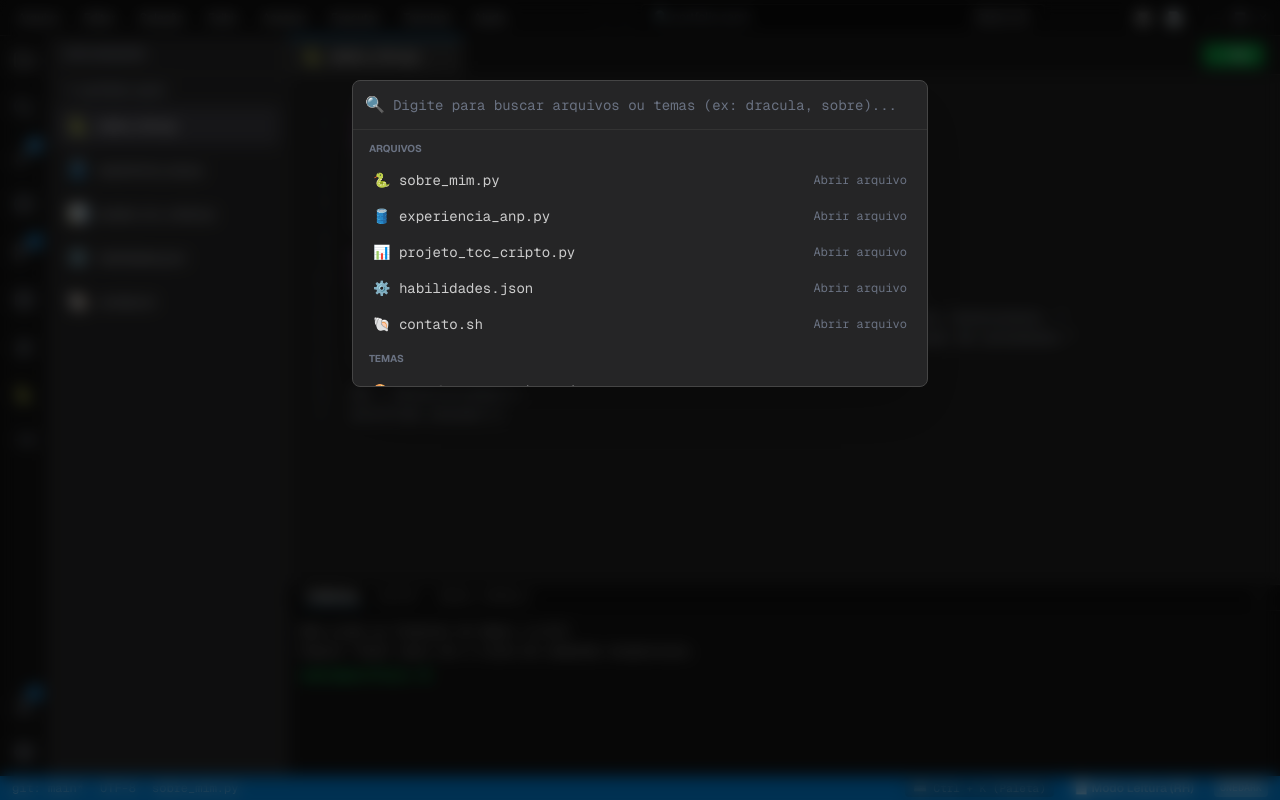
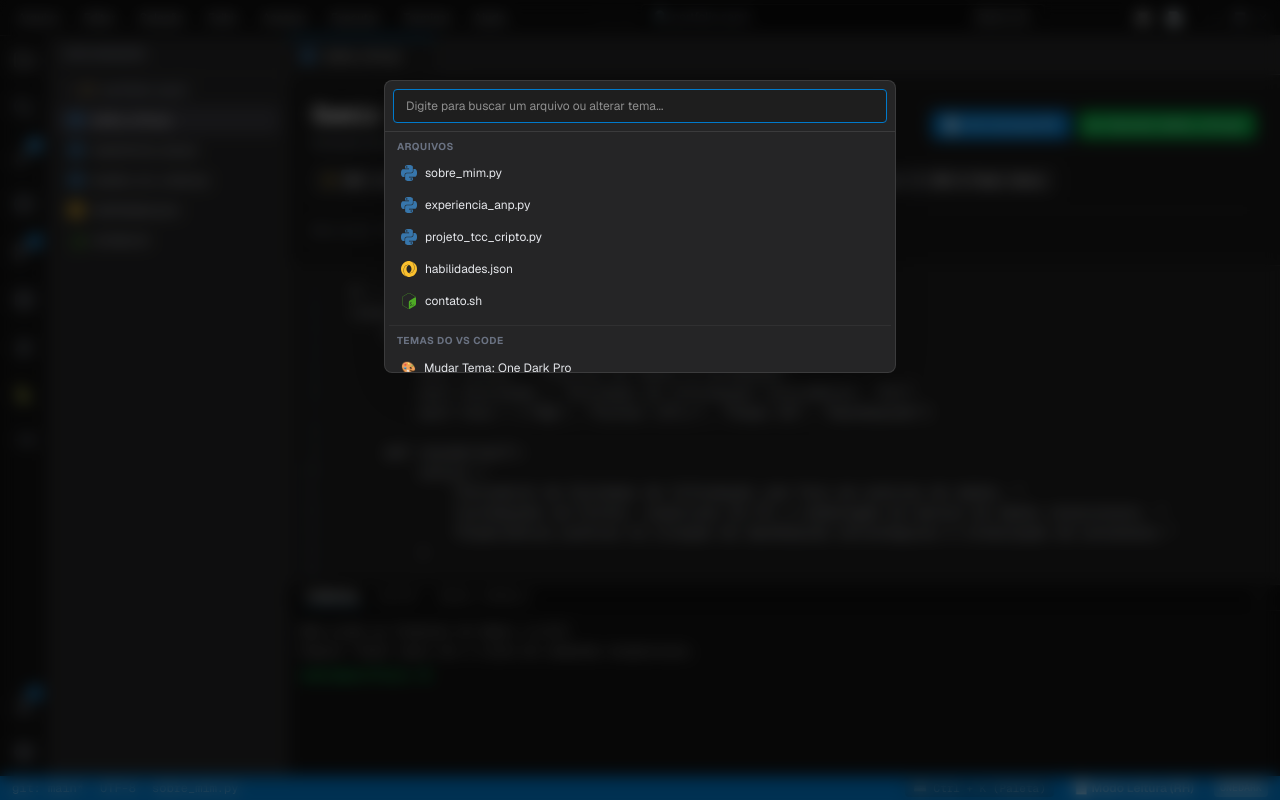
Before and after one commit to samirsousa/portfolio-ide, a Next.js app: page /portfolio-ide/ in a window 1280 px wide. Both pictures are taken after a click on the button "⌨️ Ctrl + K (Paleta)". Built offline with nearby package versions, Linux system fonts and the light colour scheme.

Commit message:
feat: ajusta icones do VS Code e CommandPalette no estilo Yash Dhingra

```diff
--- a/app/page.tsx
+++ b/app/page.tsx
@@ -118,7 +118,6 @@ export default function Home() {
     monokai: 'bg-[#272822] text-[#f8f8f2]',
   };
 
-  // 📄 SE MODO LEITURA RH ESTIVER ATIVO
   if (isReadingMode) {
     return (
       <div className="min-h-screen bg-[#121212] text-white p-6 sm:p-12 max-w-4xl mx-auto font-sans leading-relaxed">
@@ -283,7 +282,7 @@ export default function Home() {
 
   return (
     <>
-      {/* 📱 NO MOBILE: Exibe o Feed por padrão com o botão de alternar para a IDE */}
+      {/* Mobile View */}
       <div className="block md:hidden">
         {mobileView === 'feed' ? (
           <MobilePortfolio onSwitchToIde={() => setMobileView('ide')} />
@@ -295,7 +294,7 @@ export default function Home() {
                 onClick={() => setMobileView('feed')}
                 className="bg-black/30 hover:bg-black/50 px-2 py-0.5 rounded text-[11px]"
               >
-                📱 Voltar ao Feed Clean
+                📱 Voltar ao Feed
               </button>
             </div>
 
@@ -317,7 +316,9 @@ export default function Home() {
                   onSelectFile={setActiveFile}
                   onCloseTab={handleCloseTab}
                   onRunScript={handleRunScript}
+                  onToggleMode={() => setIsReadingMode(true)}
                   theme={theme}
+                  onSelectTheme={setTheme}
                 />
                 <Terminal
                   isOpen={isTerminalOpen}
@@ -337,7 +338,7 @@ export default function Home() {
         )}
       </div>
 
-      {/* 💻 NO DESKTOP: Sempre exibe a IDE do VS Code Completa */}
+      {/* Desktop View */}
       <div className={`hidden md:flex flex-col h-screen w-screen overflow-hidden ${themeClasses[theme]} font-sans transition-colors duration-200`}>
         <TitleBar />
 
@@ -367,7 +368,9 @@ export default function Home() {
               onSelectFile={setActiveFile}
               onCloseTab={handleCloseTab}
               onRunScript={handleRunScript}
+              onToggleMode={() => setIsReadingMode(true)}
               theme={theme}
+              onSelectTheme={setTheme}
             />
             <Terminal
               isOpen={isTerminalOpen}
--- a/package.json
+++ b/package.json
@@ -13,7 +13,8 @@
   "dependencies": {
     "next": "16.2.12",
     "react": "19.2.4",
-    "react-dom": "19.2.4"
+    "react-dom": "19.2.4",
+    "react-icons": "^5.7.0"
   },
   "devDependencies": {
     "@tailwindcss/postcss": "^4",
--- a/src/components/CommandPalette.tsx
+++ b/src/components/CommandPalette.tsx
@@ -1,5 +1,6 @@
 import React, { useState } from 'react';
 import { FileItem } from '../data/filesData';
+import { FileIcon } from './FileIcon';
 
 interface CommandPaletteProps {
   isOpen: boolean;
@@ -16,70 +17,89 @@ export const CommandPalette: React.FC<CommandPaletteProps> = ({
   onSelectFile,
   onSelectTheme,
 }) => {
-  const [search, setSearch] = useState('');
+  const [query, setQuery] = useState('');
 
   if (!isOpen) return null;
 
+  const filteredFiles = files.filter((f) =>
+    f.name.toLowerCase().includes(query.toLowerCase())
+  );
+
   return (
     <div
-      className="fixed inset-0 bg-black/60 backdrop-blur-sm z-50 flex items-start justify-center pt-20"
       onClick={onClose}
+      className="fixed inset-0 bg-black/60 z-50 flex items-start justify-center pt-20 backdrop-blur-sm select-none"
     >
       <div
-        className="bg-[#252526] border border-[#454545] w-full max-w-xl rounded-lg shadow-2xl overflow-hidden font-sans"
         onClick={(e) => e.stopPropagation()}
+        className="bg-[#252526] border border-white/10 rounded-lg shadow-2xl w-full max-w-lg overflow-hidden text-xs text-gray-200"
       >
-        <div className="p-3 border-b border-[#333333] flex items-center gap-2">
-          <span className="text-gray-400">🔍</span>
+        <div className="p-2 border-b border-white/10">
           <input
             type="text"
-            placeholder="Digite para buscar arquivos ou temas (ex: dracula, sobre)..."
-            value={search}
-            onChange={(e) => setSearch(e.target.value)}
-            className="bg-transparent w-full text-white outline-none text-sm font-mono placeholder-gray-500"
             autoFocus
+            placeholder="Digite para buscar um arquivo ou alterar tema..."
+            value={query}
+            onChange={(e) => setQuery(e.target.value)}
+            className="w-full bg-[#1e1e1e] border border-white/10 rounded px-3 py-2 text-white outline-none focus:border-[#007acc]"
           />
         </div>
 
-        <div className="max-h-64 overflow-y-auto p-2 text-sm text-[#cccccc] space-y-1">
-          <div className="text-[10px] uppercase font-bold text-gray-500 px-2 py-1">Arquivos</div>
-          {files
-            .filter((f) => f.name.toLowerCase().includes(search.toLowerCase()))
-            .map((f) => (
+        <div className="max-h-60 overflow-y-auto p-1">
+          <div className="px-2 py-1 text-[10px] text-gray-500 font-bold uppercase tracking-wider">
+            Arquivos
+          </div>
+          {filteredFiles.map((file) => (
             <button
-                key={f.id}
+              key={file.id}
               onClick={() => {
-                  onSelectFile(f);
+                onSelectFile(file);
                 onClose();
               }}
-                className="w-full text-left px-3 py-1.5 rounded hover:bg-[#04395e] hover:text-white flex items-center justify-between font-mono"
+              className="w-full flex items-center gap-2 px-3 py-2 hover:bg-[#04395e] hover:text-white rounded text-left transition-colors"
             >
-                <span>{f.icon} {f.name}</span>
-                <span className="text-xs text-gray-500">Abrir arquivo</span>
+              <FileIcon name={file.name} />
+              <span>{file.name}</span>
             </button>
           ))}
 
-          <div className="text-[10px] uppercase font-bold text-gray-500 px-2 py-1 pt-2">Temas</div>
+          <div className="px-2 py-1 text-[10px] text-gray-500 font-bold uppercase tracking-wider mt-2 border-t border-white/5 pt-2">
+            Temas do VS Code
+          </div>
           <button
-            onClick={() => { onSelectTheme('onedark'); onClose(); }}
-            className="w-full text-left px-3 py-1.5 rounded hover:bg-[#04395e] hover:text-white flex items-center justify-between"
+            onClick={() => {
+              onSelectTheme('onedark');
+              onClose();
+            }}
+            className="w-full flex items-center gap-2 px-3 py-2 hover:bg-[#04395e] hover:text-white rounded text-left transition-colors"
           >
-            <span>🎨 Tema: One Dark Pro (Escuro)</span>
+            <span>🎨</span>
+            <span>Mudar Tema: One Dark Pro</span>
           </button>
           <button
-            onClick={() => { onSelectTheme('dracula'); onClose(); }}
-            className="w-full text-left px-3 py-1.5 rounded hover:bg-[#04395e] hover:text-white flex items-center justify-between"
+            onClick={() => {
+              onSelectTheme('dracula');
+              onClose();
+            }}
+            className="w-full flex items-center gap-2 px-3 py-2 hover:bg-[#04395e] hover:text-white rounded text-left transition-colors"
           >
-            <span>🧛 Tema: Dracula (Roxo)</span>
+            <span>🎨</span>
+            <span>Mudar Tema: Dracula</span>
           </button>
           <button
-            onClick={() => { onSelectTheme('monokai'); onClose(); }}
-            className="w-full text-left px-3 py-1.5 rounded hover:bg-[#04395e] hover:text-white flex items-center justify-between"
+            onClick={() => {
+              onSelectTheme('monokai');
+              onClose();
+            }}
+            className="w-full flex items-center gap-2 px-3 py-2 hover:bg-[#04395e] hover:text-white rounded text-left transition-colors"
           >
-            <span>🍌 Tema: Monokai (Sépia/Amarelo)</span>
+            <span>🎨</span>
+            <span>Mudar Tema: Monokai</span>
           </button>
         </div>
       </div>
     </div>
   );
 };
+
+export default CommandPalette;
--- a/src/components/Editor.tsx
+++ b/src/components/Editor.tsx
@@ -1,5 +1,6 @@
 import React from 'react';
 import { FileItem } from '../data/filesData';
+import { FileIcon } from './FileIcon';
 
 interface EditorProps {
   openFiles: FileItem[];
@@ -7,7 +8,9 @@ interface EditorProps {
   onSelectFile: (file: FileItem) => void;
   onCloseTab: (fileId: string, e: React.MouseEvent) => void;
   onRunScript: (file: FileItem) => void;
-  theme: 'onedark' | 'dracula' | 'monokai';
+  onToggleMode?: () => void;
+  theme?: string;
+  onSelectTheme?: (theme: 'onedark' | 'dracula' | 'monokai') => void;
 }
 
 export const Editor: React.FC<EditorProps> = ({
@@ -16,85 +19,31 @@ export const Editor: React.FC<EditorProps> = ({
   onSelectFile,
   onCloseTab,
   onRunScript,
+  onToggleMode,
   theme,
+  onSelectTheme,
 }) => {
-  const syntaxPalettes = {
-    onedark: {
-      comment: 'text-[#5c6370] italic',
-      keyword: 'text-[#c678dd] font-semibold',
-      string: 'text-[#98c379]',
-      number: 'text-[#d19a66]',
-      default: 'text-[#abb2bf]',
-    },
-    dracula: {
-      comment: 'text-[#6272a4] italic',
-      keyword: 'text-[#ff79c6] font-semibold',
-      string: 'text-[#f1fa8c]',
-      number: 'text-[#bd93f9]',
-      default: 'text-[#f8f8f2]',
-    },
-    monokai: {
-      comment: 'text-[#75715e] italic',
-      keyword: 'text-[#f92672] font-semibold',
-      string: 'text-[#e6db74]',
-      number: 'text-[#ae81ff]',
-      default: 'text-[#f8f8f2]',
-    },
-  };
-
-  const palette = syntaxPalettes[theme] || syntaxPalettes.onedark;
-
-  const formatCode = (content: string) => {
-    const lines = content.split('\n');
-    return lines.map((line, i) => {
-      let colorClass = palette.default;
-
-      const trimmed = line.trim();
-      if (trimmed.startsWith('#') || trimmed.startsWith('//') || trimmed.startsWith('/*')) {
-        colorClass = palette.comment;
-      } else if (
-        trimmed.startsWith('class ') ||
-        trimmed.startsWith('def ') ||
-        trimmed.startsWith('import ') ||
-        trimmed.startsWith('from ') ||
-        trimmed.startsWith('return')
-      ) {
-        colorClass = palette.keyword;
-      } else if (line.includes('="') || line.includes("='") || line.includes('":')) {
-        colorClass = palette.string;
-      }
-
   return (
-        <div key={i} className="table-row">
-          <span className="table-cell pr-6 text-right text-gray-500/60 select-none text-xs font-mono">{i + 1}</span>
-          <span className={`table-cell font-mono ${colorClass}`}>{line}</span>
-        </div>
-      );
-    });
-  };
-
-  return (
-    <main className="flex-1 bg-transparent flex flex-col overflow-hidden">
-      {/* Barra de Abas e Botão Run */}
-      <div className="flex items-center justify-between bg-black/30 border-b border-white/10 pr-4">
-        <div className="flex overflow-x-auto">
+    <div className="flex-1 flex flex-col bg-[#1e1e1e] overflow-hidden">
+      {/* Abas Superiores (Tabs com ícones do VS Code) */}
+      <div className="flex bg-[#252526] border-b border-white/10 overflow-x-auto scrollbar-none select-none">
         {openFiles.map((file) => {
           const isActive = file.id === activeFile.id;
           return (
             <div
               key={file.id}
               onClick={() => onSelectFile(file)}
-                className={`flex items-center gap-2 px-4 py-2 text-sm cursor-pointer border-r border-white/10 min-w-[120px] max-w-[200px] group transition-colors ${
+              className={`flex items-center gap-2 px-3 py-2 text-xs border-r border-white/5 cursor-pointer min-w-[120px] max-w-[200px] group transition-colors ${
                 isActive
-                    ? 'bg-white/10 text-white border-t-2 border-t-[#007acc]'
-                    : 'bg-black/20 text-gray-400 hover:bg-white/5'
+                  ? 'bg-[#1e1e1e] text-white border-t-2 border-t-[#007acc]'
+                  : 'text-gray-400 hover:bg-[#2d2d2d] hover:text-gray-200'
               }`}
             >
-                <span>{file.icon}</span>
+              <FileIcon name={file.name} />
               <span className="truncate flex-1">{file.name}</span>
               <button
                 onClick={(e) => onCloseTab(file.id, e)}
-                  className="opacity-0 group-hover:opacity-100 hover:bg-white/20 rounded px-1 text-xs text-white"
+                className="opacity-0 group-hover:opacity-100 hover:bg-gray-700 rounded p-0.5 text-gray-400 hover:text-white transition-opacity"
               >
                 ✕
               </button>
@@ -103,23 +52,97 @@ export const Editor: React.FC<EditorProps> = ({
         })}
       </div>
 
-        {/* Botão Run Código */}
+      {/* Hero Banner Estilo Yash Dhingra */}
+      <div className="bg-[#181818] border-b border-white/10 p-4 sm:p-6 flex flex-col gap-4 select-none">
+        <div className="flex flex-col sm:flex-row justify-between items-start sm:items-center gap-4">
+          <div>
+            <div className="flex items-center gap-2">
+              <h1 className="text-2xl font-bold text-white tracking-tight font-mono">Samir Firmino ;</h1>
+              <span className="bg-[#007acc]/20 text-[#007acc] border border-[#007acc]/40 text-[10px] font-mono px-2 py-0.5 rounded-full">
+                Data & Software Jr
+              </span>
+            </div>
+            <p className="text-xs text-gray-400 mt-1">
+              Estudante de Sistemas de Informação • Estagiário em Análise de Dados & Automação @ ANP
+            </p>
+          </div>
+
+          {/* Botões de Ação Rápidos */}
+          <div className="flex flex-wrap gap-2 text-xs">
+            {onToggleMode && (
+              <button
+                onClick={onToggleMode}
+                className="bg-[#007acc] hover:bg-[#005999] text-white px-3 py-1.5 rounded font-medium transition-all active:scale-95 flex items-center gap-1.5"
+              >
+                <span>📄</span> Ver Currículo RH
+              </button>
+            )}
             <button
               onClick={() => onRunScript(activeFile)}
-          className="flex items-center gap-1.5 bg-green-600/80 hover:bg-green-600 text-white text-xs font-mono px-3 py-1 rounded transition-all shadow-md active:scale-95"
-          title="Executar script atual"
+              className="bg-green-600 hover:bg-green-700 text-white px-3 py-1.5 rounded font-medium transition-all active:scale-95 flex items-center gap-1.5"
             >
-          <span>▷</span>
-          <span className="font-semibold">Run</span>
+              <span>▶</span> Executar ({activeFile.name})
             </button>
           </div>
+        </div>
 
-      {/* Área de Código */}
-      <div className="flex-1 p-4 text-sm overflow-auto">
-        <div className="table w-full">
-          {formatCode(activeFile.content)}
+        {/* Badges do Yash Dhingra */}
+        <div className="flex flex-wrap gap-2 text-[11px] font-mono">
+          <span className="bg-[#252526] border border-white/10 text-gray-300 px-2.5 py-1 rounded">
+            ⚡ <strong className="text-white">10%</strong> redução de horas mensais na ANP
+          </span>
+          <span className="bg-[#252526] border border-white/10 text-gray-300 px-2.5 py-1 rounded">
+            🛢️ ETL em <strong className="text-white">Python / SQL / OracleDB</strong>
+          </span>
+          <span className="bg-[#252526] border border-white/10 text-gray-300 px-2.5 py-1 rounded">
+            📊 Power BI <strong className="text-white">DAX & Power Query</strong>
+          </span>
+        </div>
+
+        {/* Selector de Temas no Banner (Igual Yash) */}
+        {onSelectTheme && (
+          <div className="flex items-center gap-2 text-[11px] text-gray-400 pt-2 border-t border-white/5 font-mono">
+            <span>One-click Themes:</span>
+            <button
+              onClick={() => onSelectTheme('onedark')}
+              className={`px-2 py-0.5 rounded border transition-colors ${
+                theme === 'onedark' ? 'bg-[#007acc] text-white border-[#007acc]' : 'border-white/10 hover:border-white/30'
+              }`}
+            >
+              One Dark (VS Code)
+            </button>
+            <button
+              onClick={() => onSelectTheme('dracula')}
+              className={`px-2 py-0.5 rounded border transition-colors ${
+                theme === 'dracula' ? 'bg-[#bd93f9] text-black font-semibold border-[#bd93f9]' : 'border-white/10 hover:border-white/30'
+              }`}
+            >
+              Dracula
+            </button>
+            <button
+              onClick={() => onSelectTheme('monokai')}
+              className={`px-2 py-0.5 rounded border transition-colors ${
+                theme === 'monokai' ? 'bg-[#e6db74] text-black font-semibold border-[#e6db74]' : 'border-white/10 hover:border-white/30'
+              }`}
+            >
+              Monokai
+            </button>
+          </div>
+        )}
+      </div>
+
+      {/* Editor de Código com Numeração de Linhas */}
+      <div className="flex-1 overflow-auto p-4 font-mono text-sm leading-relaxed flex">
+        <div className="flex flex-col text-right pr-4 text-gray-600 select-none border-r border-white/5 mr-4 text-xs space-y-1">
+          {activeFile.content.split('\n').map((_, index) => (
+            <span key={index}>{index + 1}</span>
+          ))}
+        </div>
+
+        <pre className="text-gray-300 whitespace-pre-wrap font-mono text-xs sm:text-sm flex-1 space-y-1">
+          <code>{activeFile.content}</code>
+        </pre>
       </div>
     </div>
-    </main>
   );
 };
--- /dev/null
+++ b/src/components/FileIcon.tsx
@@ -0,0 +1,54 @@
+import React from 'react';
+import {
+  SiPython,
+  SiJson,
+  SiMarkdown,
+  SiGnubash,
+  SiReact,
+  SiTypescript,
+  SiC
+} from 'react-icons/si';
+import { VscFile, VscFolder, VscFolderOpened } from 'react-icons/vsc';
+
+interface FileIconProps {
+  name: string;
+  isFolder?: boolean;
+  isOpen?: boolean;
+  className?: string;
+}
+
+export const FileIcon: React.FC<FileIconProps> = ({ name, isFolder, isOpen, className = "w-4 h-4 shrink-0" }) => {
+  if (isFolder) {
+    return isOpen ? (
+      <VscFolderOpened className={`${className} text-[#dcb67a]`} />
+    ) : (
+      <VscFolder className={`${className} text-[#dcb67a]`} />
+    );
+  }
+
+  const ext = name.split('.').pop()?.toLowerCase();
+
+  switch (ext) {
+    case 'py':
+      return <SiPython className={`${className} text-[#3776ab]`} />;
+    case 'json':
+      return <SiJson className={`${className} text-[#fbc02d]`} />;
+    case 'md':
+      return <SiMarkdown className={`${className} text-[#42a5f5]`} />;
+    case 'sh':
+    case 'bash':
+      return <SiGnubash className={`${className} text-[#4eaa25]`} />;
+    case 'tsx':
+    case 'jsx':
+      return <SiReact className={`${className} text-[#61dafb]`} />;
+    case 'ts':
+    case 'js':
+      return <SiTypescript className={`${className} text-[#3178c6]`} />;
+    case 'c':
+      return <SiC className={`${className} text-[#a8b9cc]`} />;
+    default:
+      return <VscFile className={`${className} text-gray-400`} />;
+  }
+};
+
+export default FileIcon;
--- a/src/components/Sidebar.tsx
+++ b/src/components/Sidebar.tsx
@@ -1,5 +1,6 @@
 import React from 'react';
 import { FileItem } from '../data/filesData';
+import { FileIcon } from './FileIcon';
 
 interface SidebarProps {
   files: FileItem[];
@@ -18,7 +19,6 @@ export const Sidebar: React.FC<SidebarProps> = ({
 }) => {
   const handleFileClick = (file: FileItem) => {
     onSelectFile(file);
-    // Fecha a sidebar no mobile automaticamente ao escolher um arquivo
     if (window.innerWidth < 768) {
       onToggle();
     }
@@ -26,7 +26,6 @@ export const Sidebar: React.FC<SidebarProps> = ({
 
   return (
     <>
-      {/* Overlay escuro de fundo quando o menu estiver aberto no Mobile */}
       {isOpen && (
         <div
           onClick={onToggle}
@@ -34,32 +33,30 @@ export const Sidebar: React.FC<SidebarProps> = ({
         />
       )}
 
-      {/* Painel da Sidebar */}
       <aside
         className={`bg-[#252526] text-[#cccccc] flex-col border-r border-white/10 select-none z-40 transition-all duration-300 ease-in-out shrink-0
           fixed md:relative top-0 bottom-0 left-0
           ${isOpen ? 'translate-x-0 w-64' : '-translate-x-full md:translate-x-0 w-64 md:w-60'}
         `}
       >
-        {/* Título da Sidebar */}
         <div className="px-4 py-3 md:py-2.5 text-[11px] font-bold tracking-wider text-gray-400 uppercase flex items-center justify-between border-b border-white/5">
-          <span>Explorador</span>
+          <span>EXPLORADOR</span>
           <button
             onClick={onToggle}
             className="md:hidden text-gray-400 hover:text-white p-1"
-            title="Fechar menu"
           >
             ✕
           </button>
         </div>
 
-        {/* Árvore de Arquivos */}
         <div className="p-2 overflow-y-auto">
-          <div className="text-xs font-semibold text-gray-400 mb-2 px-2 flex items-center gap-1">
-            <span>▼</span> portfolio-samir
+          <div className="text-xs font-semibold text-gray-400 mb-2 px-2 flex items-center gap-1.5">
+            <span className="text-[10px]">▼</span>
+            <FileIcon name="folder" isFolder={true} isOpen={true} />
+            <span>portfolio-samir</span>
           </div>
 
-          <div className="flex flex-col gap-1">
+          <div className="flex flex-col gap-0.5">
             {files.map((file) => {
               const isActive = file.id === activeFileId;
 
@@ -67,13 +64,13 @@ export const Sidebar: React.FC<SidebarProps> = ({
                 <button
                   key={file.id}
                   onClick={() => handleFileClick(file)}
-                  className={`w-full flex items-center gap-2.5 px-3 py-2 rounded text-xs text-left transition-colors ${
+                  className={`w-full flex items-center gap-2 px-3 py-1.5 rounded text-xs text-left transition-colors ${
                     isActive
                       ? 'bg-[#37373d] text-white font-medium'
                       : 'hover:bg-[#2a2d2e] text-gray-300'
                   }`}
                 >
-                  <span className="text-base">{file.icon}</span>
+                  <FileIcon name={file.name} />
                   <span className="truncate">{file.name}</span>
                 </button>
               );
```
Also changed, not shown: 1 other file (tests, documents, lock files or other folders). Lines whose indentation alone changed are shown as unchanged.
